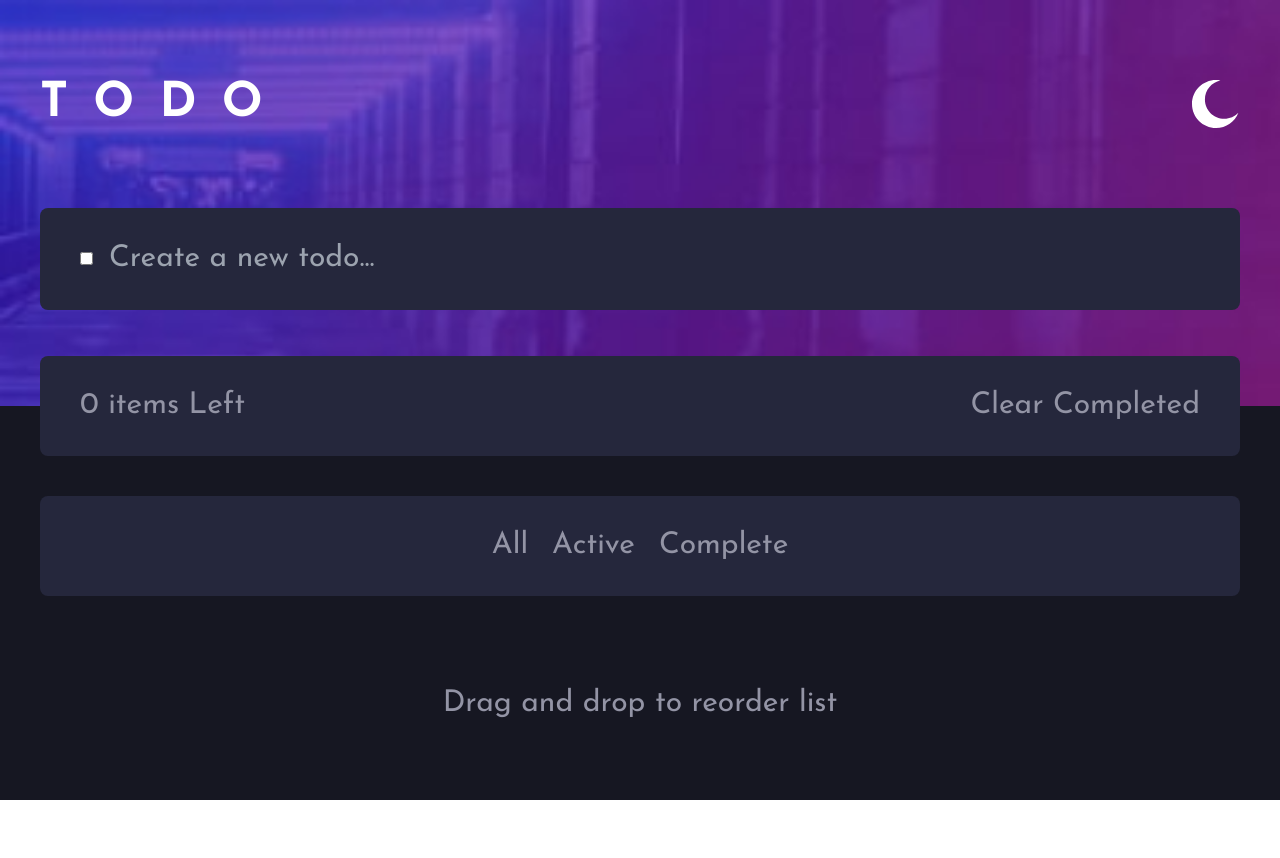
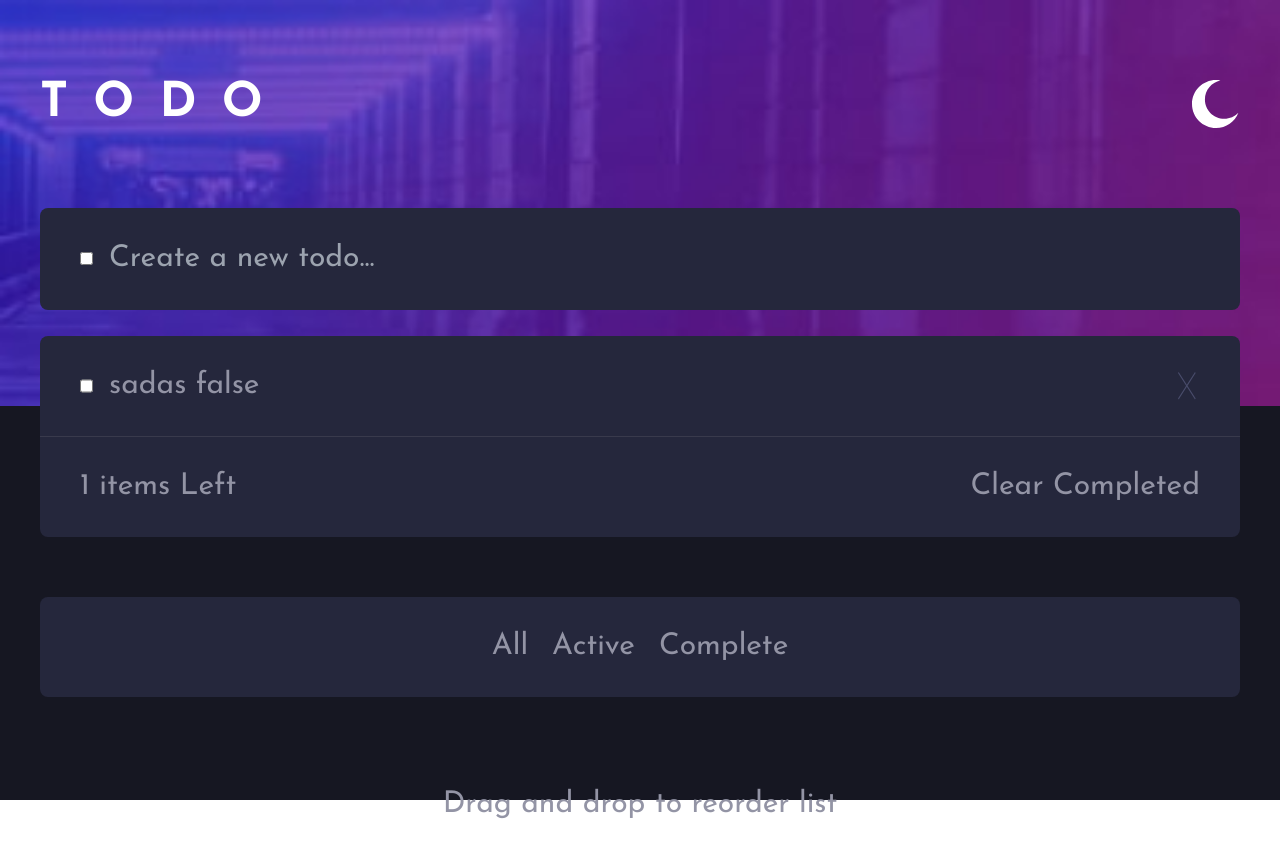
Before and after one commit to COLADOXD/all-app, a Vue app: page / in a window 1280 px wide. Shown: the top 858 px of the page. Before the commit the page ends 802 px from the top, so only its background shows below. Built offline with nearby package versions, Linux system fonts and the light colour scheme.

Commit message:
checkbox for emit father component

```diff
--- a/src/components/ToddleList.vue
+++ b/src/components/ToddleList.vue
@@ -1,6 +1,6 @@
 <script setup>
 import Cross from "../assets/icon-cross.svg"
-
+import { defineEmits } from "vue";
 
 const props = defineProps({
     lists: {
@@ -9,22 +9,31 @@ const props = defineProps({
     }
 })
 
+const emit = defineEmits(['todoChanged'])
+
 const clear = (indice) => {
     props.lists.splice(indice, 1)
 }
 
-// listLength = props.lists.length
-console.log(props.lists.length)
+const clearAll = () => {
+    props.lists.splice(0, props.lists.length)
+
+}
+
+const changeBolean = (event) => {
+    const todoId = event;
+    emit('todoChanged', todoId)
+}
 </script>
 
 <template>
     <div class="px-10 bottom-20">
-        <div class="flex relative bottom-[90px] flex-col bg-octavo text-terceary text-3xl rounded-lg my-10">
+        <div class="flex relative bottom-[110px] flex-col bg-octavo text-terceary text-3xl rounded-lg my-10">
             <div v-for="(list, indice) in props.lists" :key="list">
                 <div class="flex flex-row px-10 py-8 justify-between">
                     <div class="flex flex-row">
-                        <input class="mr-4" type="checkbox">
-                        <p>{{ list }}</p>
+                        <input class="mr-4" type="checkbox" :checked="list.isCompleted" v-on:click="changeBolean(indice)">
+                        <p>{{ list.mensage }} {{ list.isCompleted }}</p>
                     </div>
                     <img v-on:click="clear(indice)" class="p-1" :src="Cross" alt="">
                 </div>
@@ -32,7 +41,7 @@ console.log(props.lists.length)
             </div>
             <div class="flex flex-row px-10 py-8 justify-between">
                 <p>{{ props.lists.length }} items Left</p>
-                <p>Clear Completed</p>
+                <p v-on:click="clearAll">Clear Completed</p>
             </div>
         </div>
         <div
--- a/src/views/Home.vue
+++ b/src/views/Home.vue
@@ -3,31 +3,43 @@ import ToddleList from "../components/ToddleList.vue"
 import Light from "../assets/icon-moon.svg"
 import { reactive, ref } from "vue";
 
-const state = reactive({
-    valor: '',
-})
+const valor = ref('')
 
-const lists = ref([])
+// list
+// [  { texto: string,  isCompleted: bool   }  ]
+//
+
+const lists = ref([
+    {
+        mensage: 'sadas',
+        isCompleted: false,
+        id: 0
+    }
+])
 const handleSubmit = () => {
-    lists.value.push(state.valor);
+    lists.value.push({ mensage: valor.value, isCompleted: false, });
+    valor.value = '';
 }
+
+const handleTodoChanged = (paylod) => {
+    const object = lists.value[paylod]
+    object.isCompleted = !object.isCompleted;
+};
 </script>
 
 <template>
     <section class="flex flex-col pb-20 text-white">
-        <div class="bg-[url('./assets/bg-mobile-dark.jpg')] bg-no-repeat bg-cover flex px-10 flex-col pt-10">
+        <div class="bg-[url('./assets/bg-mobile-dark.jpg')] bg-no-repeat bg-cover flex flex-col pt-10 px-10">
             <div class="flex flex-row justify-between my-10">
                 <p class="font-bold text-5xl tracking-widest">T O D O</p>
                 <img class="h-[48px] w-[48px]" :src="Light" alt="">
             </div>
             <div class="flex flex-row bg-octavo items-center text-terceary text-3xl px-10 py-8 rounded-lg mt-10 mb-24">
                 <input class="mr-4" type="checkbox">
-                <input type="text" v-on:keyup.enter="handleSubmit" placeholder="Create a new todo..."
-                    v-model="state.valor"
+                <input type="text" v-on:keyup.enter="handleSubmit" placeholder="Create a new todo..." v-model="valor"
                     class="bg-transparent border-none w-full appearance-none leading-tight focus:outline-none" />
             </div>
         </div>
-        <ToddleList :lists="lists" />
+        <ToddleList :lists="lists" @todo-changed="handleTodoChanged" />
     </section>
-
 </template>
```
